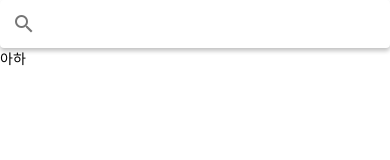
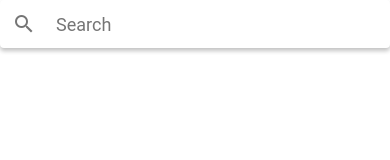
Before and after one commit to gogadoro2022/learn-react-native, a React Native app: screen / in a window 390 px wide. Shown: the top 160 px of the page. Built offline with nearby package versions, Linux system fonts and the light colour scheme.

Commit message:
searchbar err resolve

```diff
--- a/App.js
+++ b/App.js
@@ -1,8 +1,12 @@
 import React from 'react';
-import {GestureHandlerRootView} from 'react-native-gesture-handler';
-import {StatusBar, Text, View} from 'react-native';
+import {SafeAreaView, StatusBar, Text, View} from 'react-native';
 import {RestaurantsScreen} from './src/features/restaurants/screens/restaurants.screen';
 
 export default function App() {
-  return <RestaurantsScreen />;
+  return (
+    <>
+      <RestaurantsScreen />
+      <StatusBar />
+    </>
+  );
 }
--- a/package.json
+++ b/package.json
@@ -17,6 +17,7 @@
     "react-native-paper": "^4.5.0",
     "react-native-safe-area-context": "^4.4.1",
     "react-native-safe-area-view": "^1.1.1",
+    "react-native-vector-icons": "^9.2.0",
     "styled-components": "^5.3.6"
   },
   "devDependencies": {
--- a/src/features/restaurants/screens/restaurants.screen.js
+++ b/src/features/restaurants/screens/restaurants.screen.js
@@ -1,14 +1,15 @@
 import React from 'react';
-import {Text, View} from 'react-native';
 import {Searchbar} from 'react-native-paper';
 
 export const RestaurantsScreen = () => {
+  const [searchQuery, setSearchQuery] = React.useState('');
+
+  const onChangeSearch = query => setSearchQuery(query);
   return (
-    <View>
-      <View>
-        <Searchbar />
-      </View>
-      <Text>아하</Text>
-    </View>
+    <Searchbar
+      placeholder="Search"
+      onChangeText={onChangeSearch}
+      value={searchQuery}
+    />
   );
 };
```
Also changed, not shown: 1 other file (tests, documents, lock files or other folders).
